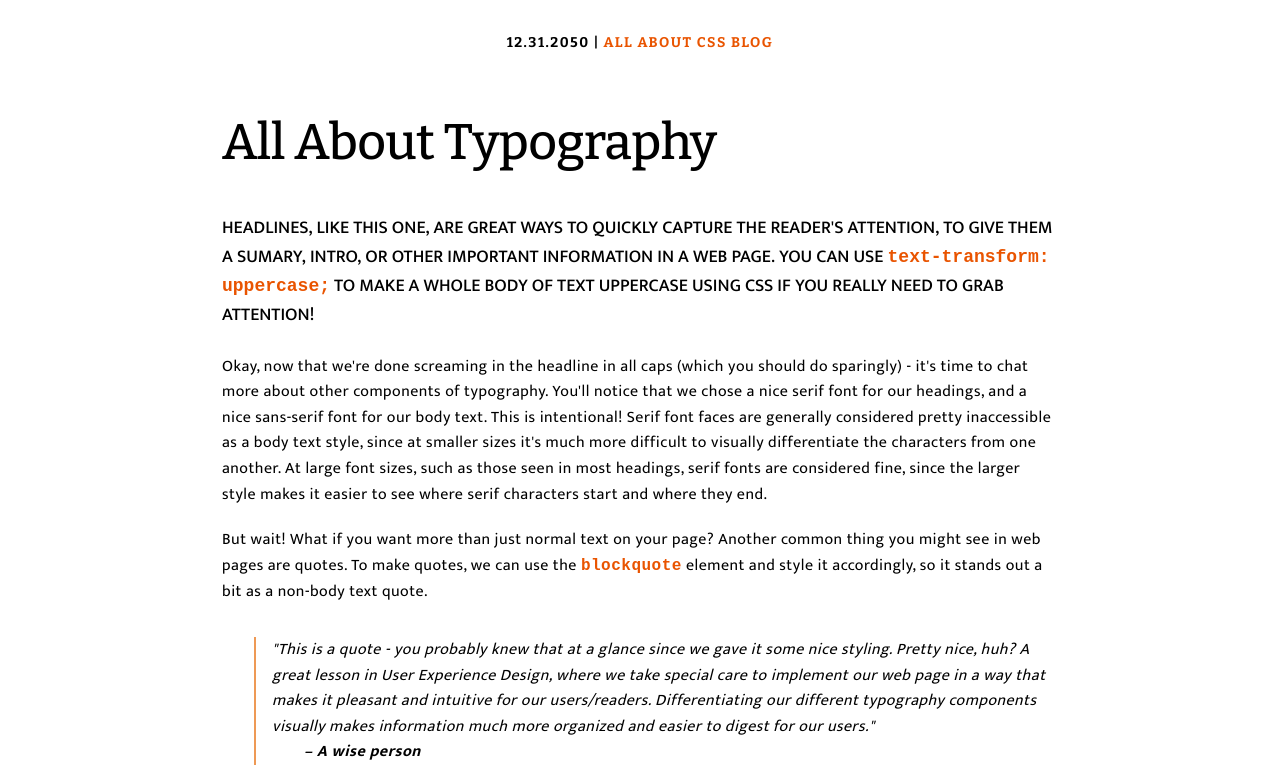
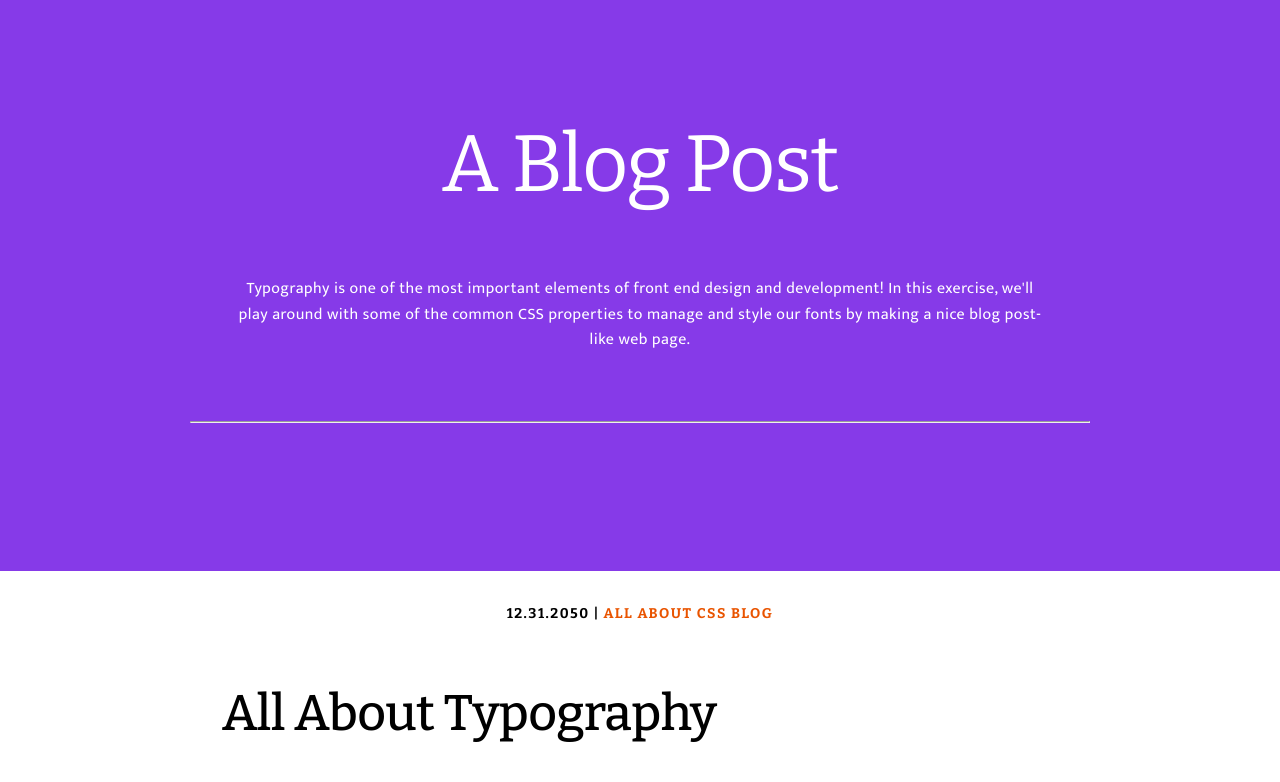
Before and after one commit to Majd-Alhourani98/Blog-Post, a plain HTML site: page index.html in a window 1280 px wide. Shown: the top 782 px of the page. Drawn offline with nearby package versions, Linux system fonts and the light colour scheme.

Commit message:
create the hero section

```diff
--- a/index.html
+++ b/index.html
@@ -13,6 +13,18 @@
     <title>Blog Post</title>
   </head>
   <body>
+    <header class="header">
+      <div class="text-box">
+        <h1>A Blog Post</h1>
+        <p class="paragraph">
+          Typography is one of the most important elements of front end design
+          and development! In this exercise, we'll play around with some of the
+          common CSS properties to manage and style our fonts by making a nice
+          blog post-like web page.
+        </p>
+        <hr />
+      </div>
+    </header>
     <div class="container">
       <p class="info">12.31.2050 | <span>all about CSS blog</span></p>
       <h2 class="title">All About Typography</h2>
--- a/style.css
+++ b/style.css
@@ -67,6 +67,27 @@ code {
   max-width: 900px;
   margin: 0 auto;
   padding: 32px;
+}
+
+.header {
+  background-color: #863ae8;
+  text-align: center;
+  padding: 100px 32px;
+  color: #fff;
+}
+
+.header h1 {
+  margin-bottom: 24px;
+}
+
+.text-box {
+  width: 100%;
+  max-width: 900px;
+  margin: auto;
+}
+
+.header .text-box .paragraph {
+  padding: 24px 48px 48px 48px;
 }
 
 .info {
```
